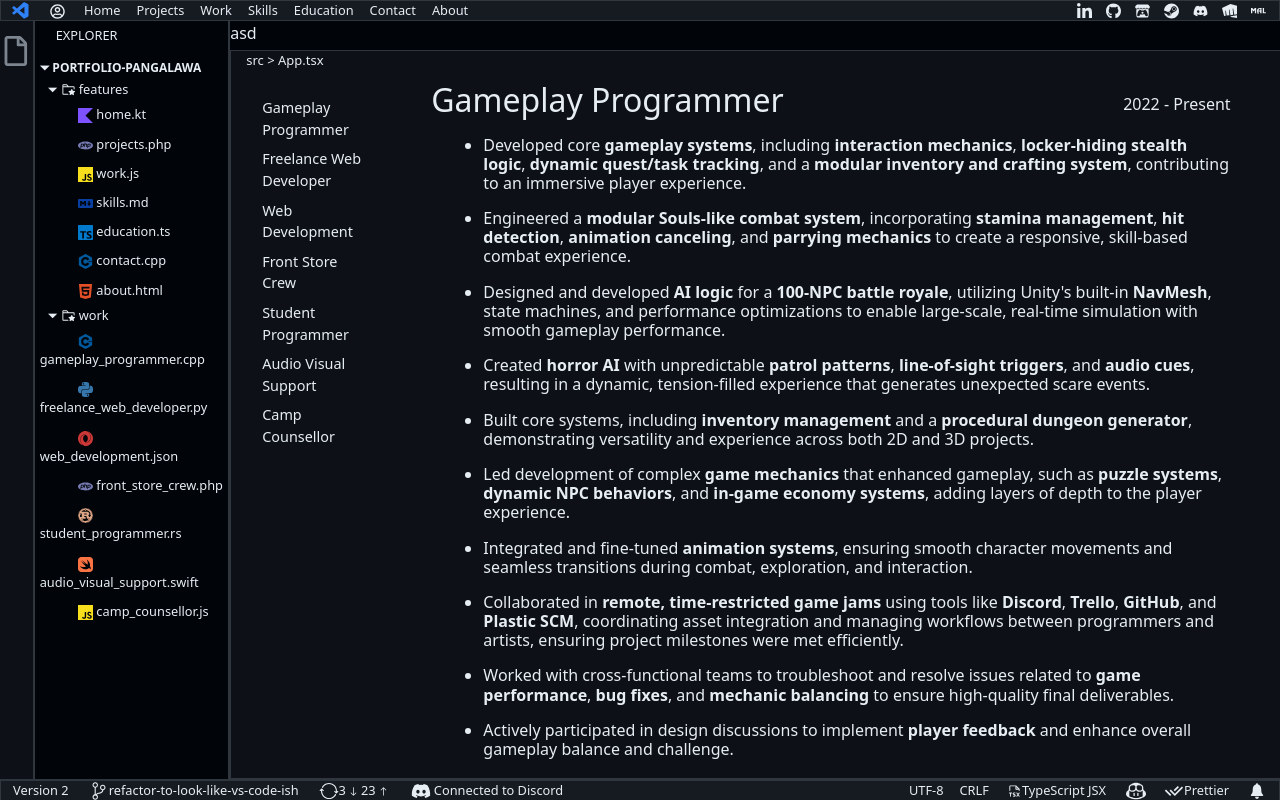
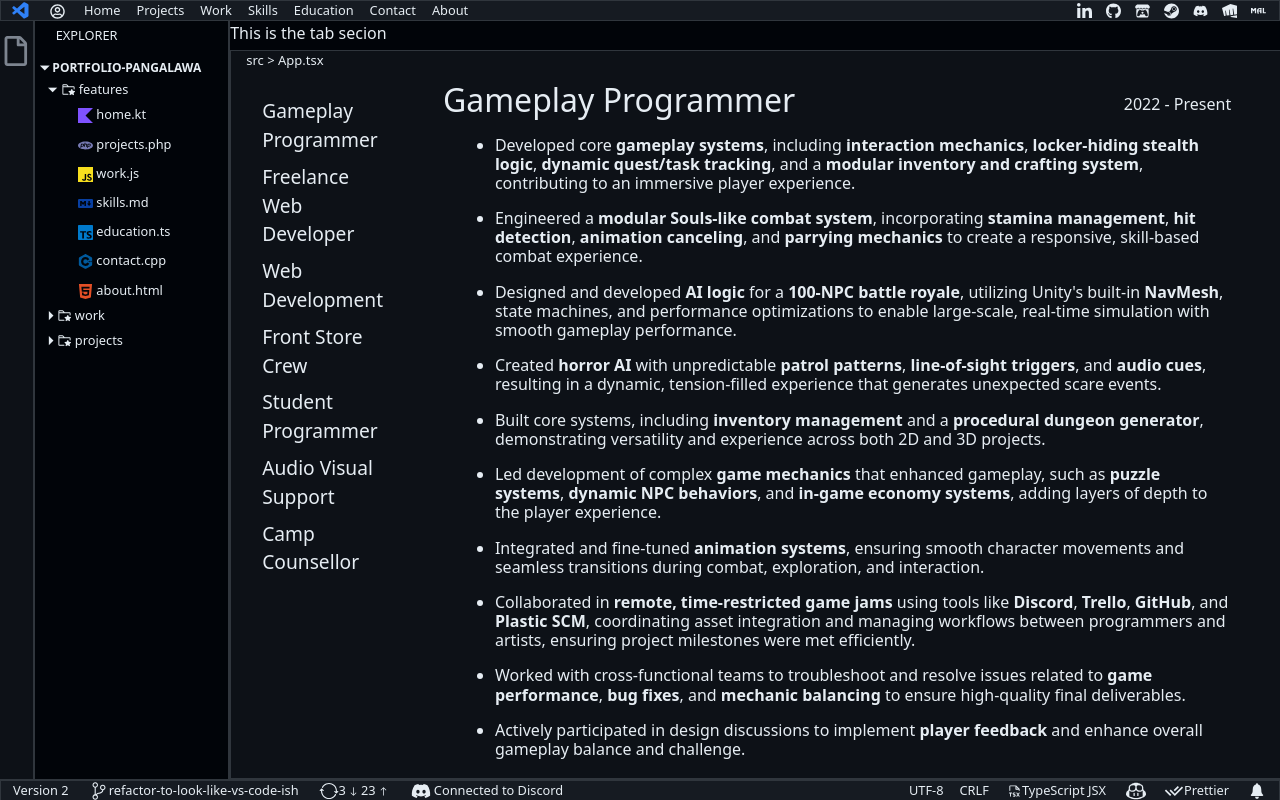
Before and after one commit to alcoranpaul/portfolio-pangalawa, a React (Vite) app: page /work in a window 1280 px wide. Built offline with nearby package versions, Linux system fonts and the light colour scheme.

Commit message:
Minor improvements.
- Edit the content of tab_section
- Added default state for directory component.
- added global scrollbar
- Added Intern in student programmer title.
- Added projects directory.
- Adjusted font-size of table of contents of work component.

```diff
--- a/src/App.tsx
+++ b/src/App.tsx
@@ -36,7 +36,7 @@ function Layout(): ReactElement {
                 )}
                 <Col className="main">
                     <Stack>
-                        <div className="tab_section">asd</div>
+                        <div className="tab_section">This is the tab secion</div>
                         <div className="main_section">
                             <div className="source_pagnation">{"src > App.tsx"}</div>
                             <div className="main_content">
--- a/src/components/directory_component/directory.component.tsx
+++ b/src/components/directory_component/directory.component.tsx
@@ -11,8 +11,12 @@ interface DirectoryComponentProps {
     icon?: ReactElement;
 }
 
-function DirectoryComponent({ directory, icon }: DirectoryComponentProps): ReactElement {
-    const [isSelected, setIsSelected] = useState(true);
+function DirectoryComponent({
+    directory,
+    icon,
+    defaultState = false,
+}: DirectoryComponentProps & { defaultState?: boolean }): ReactElement {
+    const [isSelected, setIsSelected] = useState(defaultState);
 
     function RenderDirectory({ directory, icon }: DirectoryComponentProps): ReactElement {
         return (
--- a/src/index.css
+++ b/src/index.css
@@ -37,6 +37,10 @@
     --color-scrollbar-bg: #8b949e33; /* Scrollbar background */
     --color-scrollbar-hover: #8b949e3d; /* Scrollbar hover background */
     --color-scrollbar-active: #8b949e47; /* Scrollbar active background */
+
+    --color-scrollbar-bg-transparent: rgba(139, 148, 158, 0.041);
+
+    --color-scrollbar-active-thumb: rgba(27, 27, 27, 0.747);
 }
 
 body {
@@ -72,3 +76,24 @@ a:hover {
 .text-muted {
     color: var(--color-text-secondary) !important;
 }
+
+::-webkit-scrollbar {
+    width: 10px; /* Width of the vertical scrollbar */
+}
+
+::-webkit-scrollbar-track {
+    background: var(--color-scrollbar-bg-transparent); /* Color of the scrollbar track */
+    border-radius: 2px; /* Rounded corners for the track */
+}
+
+::-webkit-scrollbar-thumb {
+    background: var(--color-scrollbar-active-thumb); /* Color of the scrollbar thumb */
+    border-radius: 7px; /* Rounded corners for the thumb */
+    opacity: 0.5;
+}
+
+::-webkit-scrollbar-thumb:hover {
+    background: var(
+        --color-scrollbar-hover
+    ); /* Darker color when hovering over the scrollbar thumb */
+}
--- a/src/json/experiences/master_list_experiences.json
+++ b/src/json/experiences/master_list_experiences.json
@@ -82,7 +82,7 @@
     },
     {
       "title": "Student Programmer",
-      "full_title": "Student Programmer | Production Control",
+      "full_title": "Student Programmer | Production Control (Intern / Co-Op)",
       "tech_stack": "HTML || CSS || JavaScript || Bootstrap || Vue.js || Grails || VBA || MS Access || MS Excel",
       "company": "Agriculture and Agri-Food Canada",
       "years": "September 2021 – December 2021",
--- a/src/routes/sidebar/sidebar.component.tsx
+++ b/src/routes/sidebar/sidebar.component.tsx
@@ -5,6 +5,7 @@ import { File } from "../../class/file.ts";
 
 import DirectoryComponent from "../../components/directory_component/directory.component";
 
+import { projectDataList } from "../projects/project-content/project_class.ts";
 import { Content, Header, RepoName, SidebarContainer } from "./sidebar.styles.tsx";
 import { workDataList } from "./work.ts";
 
@@ -32,7 +33,12 @@ function Sidebar(): ReactElement {
         workDataList.map((data) => new File(data.title, `/work/${data.title}`))
     );
 
-    const directories: Directory[] = [features_directory, work_directory];
+    const project_directory = new Directory(
+        "projects",
+        projectDataList.map((data) => new File(data.name, `/projects/${data.name}`))
+    );
+
+    const directories: Directory[] = [features_directory, work_directory, project_directory];
 
     return (
         <Fragment>
@@ -45,6 +51,7 @@ function Sidebar(): ReactElement {
                             directory={directory}
                             key={index}
                             icon={<PiFolderStarFill size={15} />}
+                            defaultState={index === 0}
                         />
                     ))}
                 </Content>
--- a/src/routes/work/work.styles.tsx
+++ b/src/routes/work/work.styles.tsx
@@ -28,7 +28,7 @@ export const TableOfContentContainer = styled.div`
 
     li {
         margin-bottom: 0.5rem;
-        font-size: 0.9rem;
+        font-size: 1.2rem;
 
         a {
             text-decoration: none;
```
